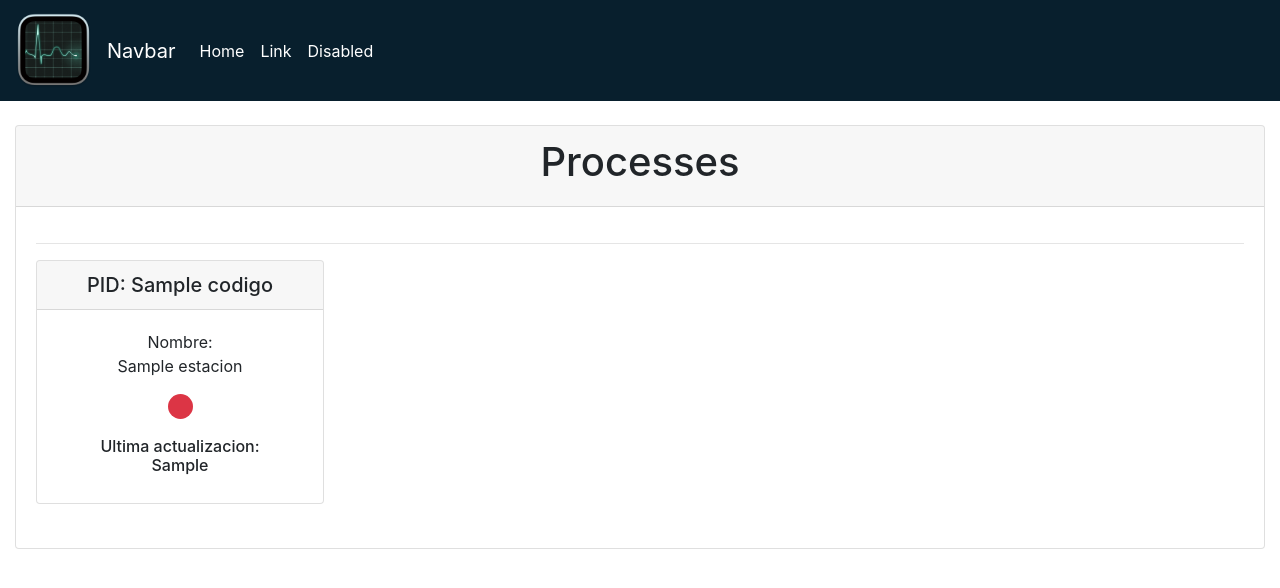
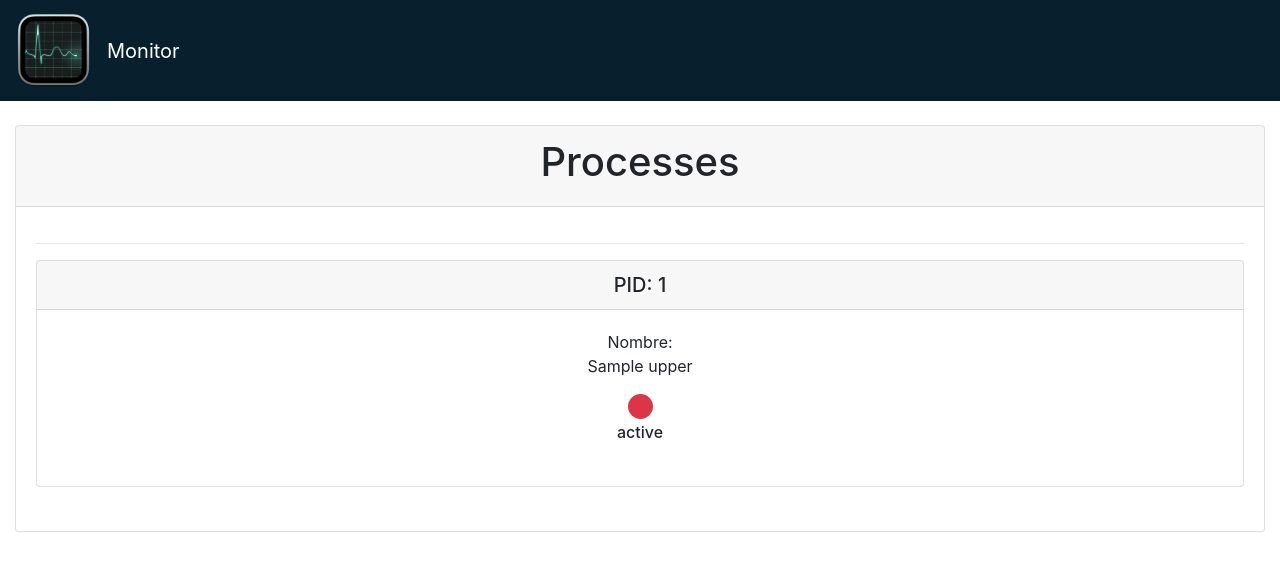
Before and after one commit to jpgomezt/Final_Sistemas_Operativos, a Django app: template GUI/ActivityMonitor/templates/ActivityMonitor/monitor.html in a window 1280 px wide. Shown: the top 588 px of the page. Run offline with Django 3.2, Linux system fonts and the light colour scheme; the template is opened without the code that fills it: most values are stand-ins (such as "Sample title", 1, 10 or a date in 2020); some libraries are stand-ins or nearby versions.

Commit message:
Added layout and monitor template

```diff
--- a/GUI/ActivityMonitor/templates/ActivityMonitor/layout.html
+++ b/GUI/ActivityMonitor/templates/ActivityMonitor/layout.html
@@ -2,11 +2,12 @@
 <!DOCTYPE html>
 <html lang="en">
     <head>
-        <meta charset="utf-8" />
+        <meta charset="utf-8"/>
+        <meta name="keywords" content="HTML, CSS, JavaScript"/>
         <meta name="viewport"
               content="width=device-width, initial-scale=1, shrink-to-fit=no"/>
-        <meta name="description" content="" />
-        <meta name="author" content="" />
+        <meta name="description" content="Activity Monitor GUI"/>
+        <meta name="author" content="jpgomezt"/>
         <title>
             {% block title %}
                 Activity Monitor
@@ -33,35 +34,13 @@
         <header>
             <!-- Navbar -->
             <nav class="navbar navbar-expand-lg navbar-light bg-siata">
-                <a class="navbar-brand" href="#">
+                <a class="navbar-brand">
                     <img src="{% static 'img/logo-activity-monitor.png' %}"
                          width="75"
                          height="auto"
                          alt=""/>
                 </a>
-                <a class="navbar-brand text-white" href="#">Navbar</a>
-                <button class="navbar-toggler"
-                        type="button"
-                        data-toggle="collapse"
-                        data-target="#navbarSupportedContent"
-                        aria-controls="navbarSupportedContent"
-                        aria-expanded="false"
-                        aria-label="Toggle navigation">
-                    <span class="navbar-toggler-icon"></span>
-                </button>
-                <div class="collapse navbar-collapse" id="navbarSupportedContent">
-                    <ul class="navbar-nav mr-auto">
-                        <li class="nav-item active">
-                            <a class="nav-link text-white" href="#">Home <span class="sr-only">(current)</span></a>
-                        </li>
-                        <li class="nav-item">
-                            <a class="nav-link text-white" href="#">Link</a>
-                        </li>
-                        <li class="nav-item">
-                            <a class="nav-link disabled text-white" href="#">Disabled</a>
-                        </li>
-                    </ul>
-                </div>
+                <a class="navbar-brand text-white" href="{% url 'list_processes' %}">Monitor</a>
             </nav>
             <!-- Navbar -->
         </header>
--- a/GUI/ActivityMonitor/templates/ActivityMonitor/monitor.html
+++ b/GUI/ActivityMonitor/templates/ActivityMonitor/monitor.html
@@ -11,34 +11,23 @@
             <div class="card-body">
                 <hr/>
                 <div class="row row-cols-auto">
-                    <!--
-                    {% include "ActivityMonitor/alert.html" %}
-                    //-->
-                    {% for estacion in estaciones %}
+                    {% for process, attributes in processes.items %}
                         <div class="col mb-4">
-                            <div class="card text-center h-100" style="width: 18rem;">
-                                <h5 class="card-header">PID: {{ estacion.codigo }}</h5>
+                            <div class="card text-center h-100">
+                                <h5 class="card-header">PID: {{ attributes.pid }}</h5>
                                 <div class="card-body d-flex flex-column">
                                     <p class="card-text">
                                         Nombre:
                                         <br/>
-                                        {{ estacion.nombre }}
+                                        {{ process.upper }}
                                     </p>
-                                    {% if not estacion.estado %}
+                                    {% if attributes.status != "running" %}
                                         <span class="dot bg-danger mx-auto"></span>
                                     {% else %}
-                                        {% if estacion.estado_ultima_actualizacion %}
-                                            <span class="dot bg-warning mx-auto"></span>
-                                        {% else %}
-                                            <span class="dot bg-success mx-auto"></span>
-                                        {% endif %}
+                                        <span class="dot bg-success mx-auto"></span>
                                     {% endif %}
+                                    <h6 class="card-subtitle mt-1">{{ attributes.status }}</h6>
                                     <br/>
-                                    <h6 class="card-subtitle mb-2">
-                                        Ultima actualizacion:
-                                        <br/>
-                                        {{ estacion.ultima_actualizacion }}
-                                    </h6>
                                 </div>
                             </div>
                         </div>
@@ -47,4 +36,5 @@
             </div>
         </div>
     </div>
+    <script>setTimeout('location.reload()', 5000)</script>
 {% endblock content %}
```
